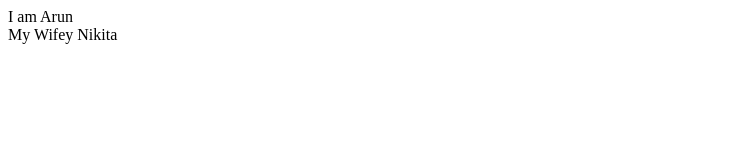
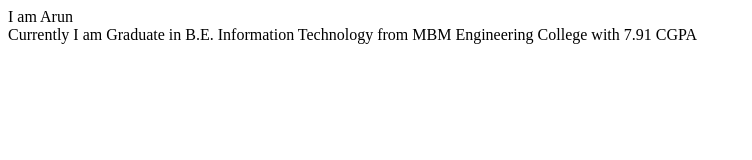
Before and after one commit to Arun023/Arun-site, a plain HTML site: page index.html in a window 1280 px wide. Shown: the whole page, without its empty margins (0-752 px from the left). Drawn offline with Linux system fonts and the light colour scheme.

Commit message:
Update index.html

```diff
--- a/index.html
+++ b/index.html
@@ -8,6 +8,6 @@
 </head>
 <body>
     <div> I am Arun </div>
-    <div> My Wifey Nikita </div>
+    <div> Currently I am Graduate in B.E. Information Technology from MBM Engineering College with 7.91 CGPA </div>
 </body>
 </html>
```
